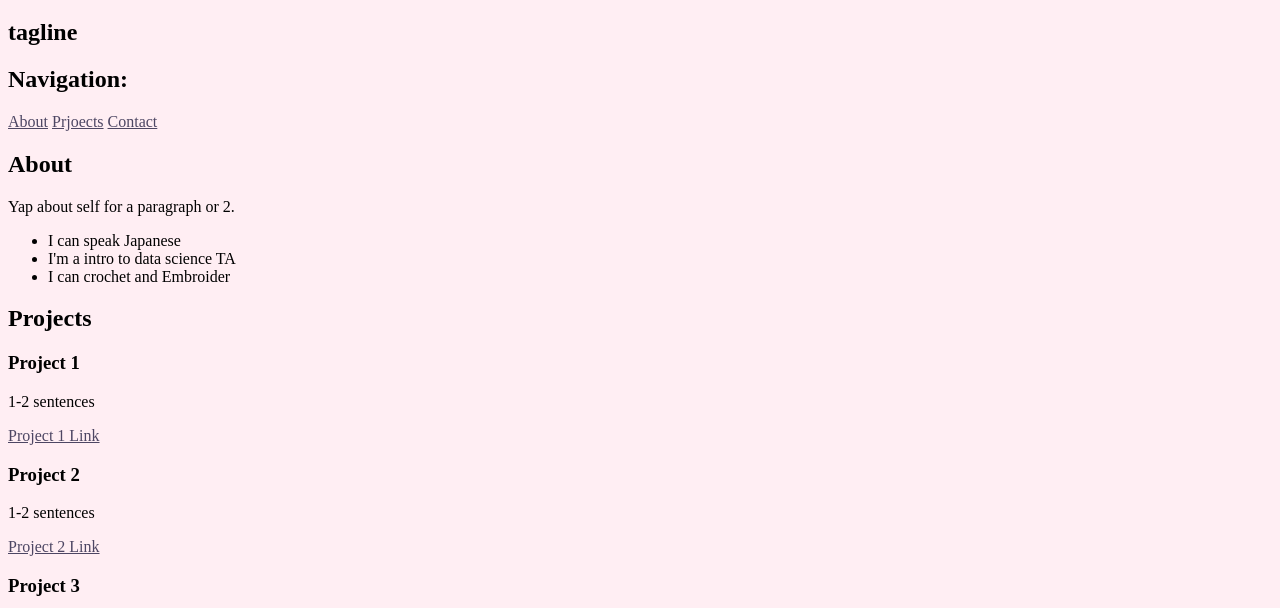
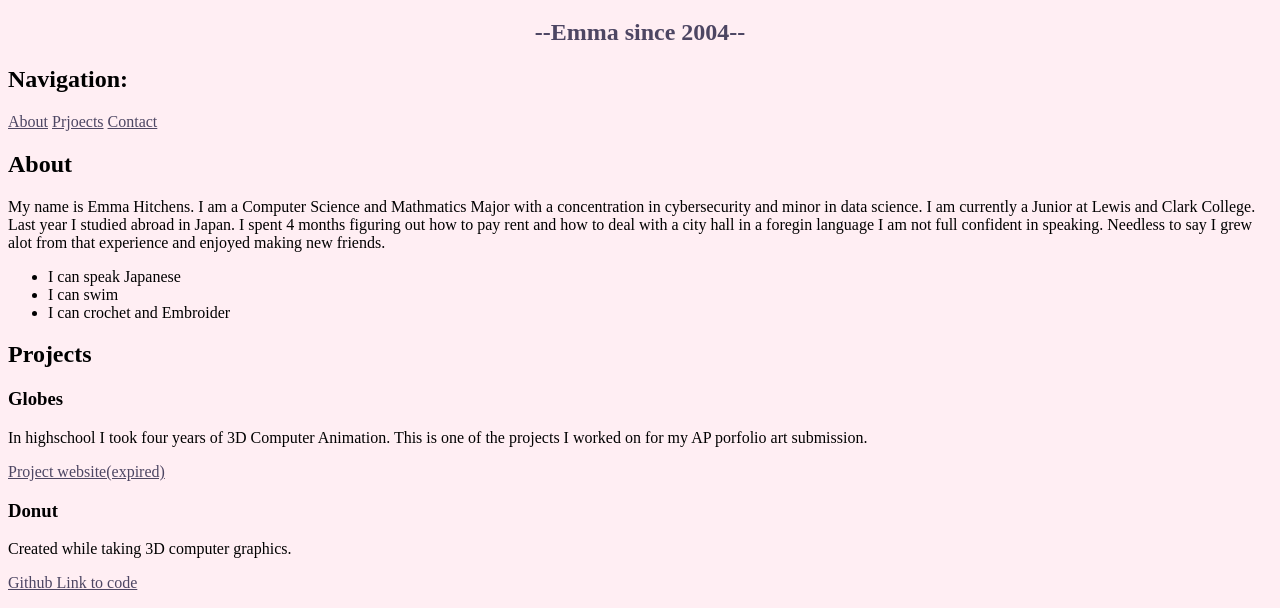
Before and after one commit to EmEdenbrooke/Networks-and-Web, a plain HTML site: page index.html in a window 1280 px wide. Shown: the part 171-779 px from the top of the page. Drawn offline with Linux system fonts and the light colour scheme.

Commit message:
Revise index.html with updated portfolio content
Updated content and structure of the portfolio page, including personal introduction and project descriptions.

```diff
--- a/index.html
+++ b/index.html
@@ -9,34 +9,45 @@
 </head>
 <body>
 <h1>Emma Hitchens</h1>
-<h2>tagline</h2>
+<h2 id = "tag">--Emma since 2004--</h2>
 <h2>Navigation:</h2>
+<section id="nav">
 <a href="#About">About</a>
 <a href="#Prjoects">Prjoects</a>
 <a href="#Contact">Contact</a>
+</section>
 
 
    <section id="About">
       <h2>About</h2>
-      <p>Yap about self for a paragraph or 2. </p>
+
+      <p>My name is Emma Hitchens. I am a Computer Science and Mathmatics Major with a concentration in cybersecurity and minor in data science.
+        I am currently a Junior at Lewis and Clark College. Last year I studied abroad in Japan. I spent 4 months figuring out how to pay rent and how to deal with a city hall in a foregin language I am not full confident in speaking.
+        Needless to say I grew alot from that experience and enjoyed making new friends.</p>
       <ul>
         <li>I can speak Japanese</li>
-        <li>I'm a intro to data science TA</li>
+        <li>I can swim</li>
         <li>I can crochet and Embroider</li>
       </ul>
    </section>
 
    <section id="Projects">
         <h2>Projects</h2>
-        <h3>Project 1</h3>
-        <p>1-2 sentences</p>
-        <a href="#Project1link">Project 1 Link</a>
-        <h3>Project 2</h3>
-        <p>1-2 sentences</p>
-        <a href="#Project2link">Project 2 Link</a>
+        <div class="yap"></div>
+        <h3>Globes</h3>
+        <p>In highschool I took four years of 3D Computer Animation. This is one of the projects I worked on for my AP porfolio art submission.</p>
+        <a href="#Project1link">Project website(expired)</a>
+        </div>
+        <div class="yap">
+        <h3>Donut</h3>
+        <p>Created while taking 3D computer graphics.</p>
+        <a href="#Project2link">Github Link to code</a>
+        </div>
+         <div class="yap">
         <h3>Project 3</h3>
         <p>1-2 sentences</p>
         <a href="#Project3link">Project 3 Link</a>
+        </div>
     </section>
 
     <section id="Conacts">
```
